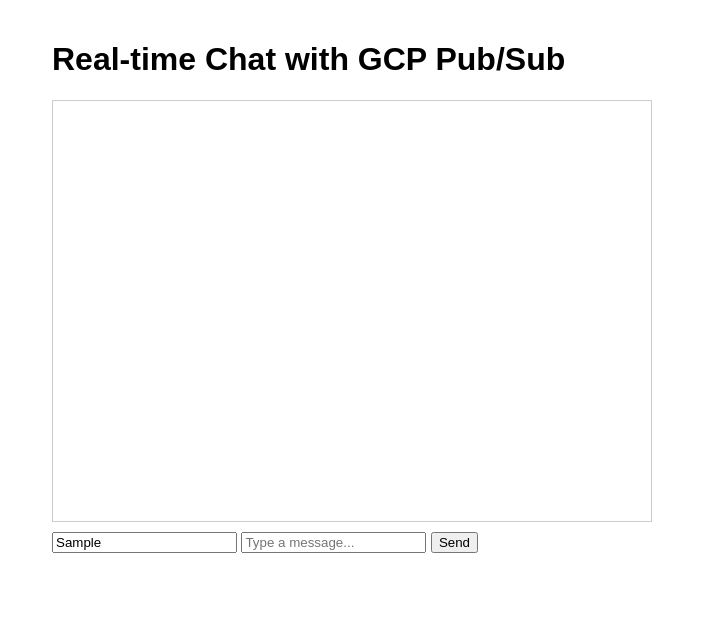
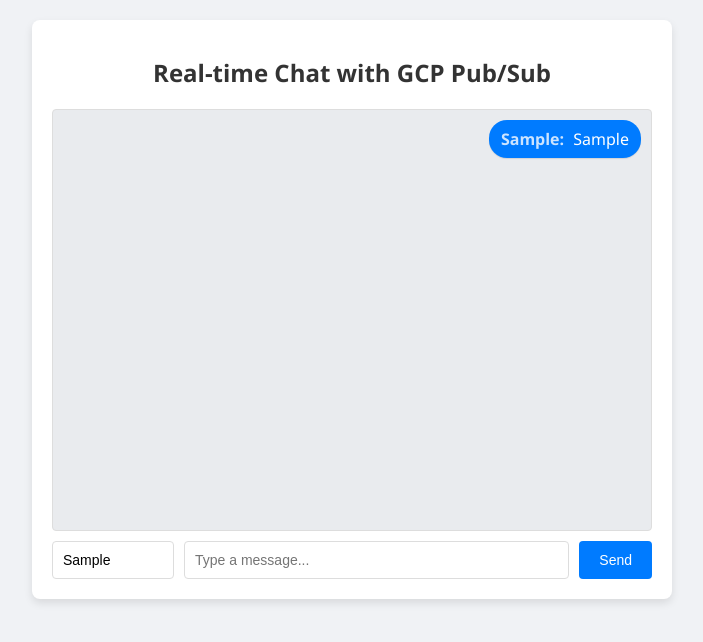
Before and after one commit to Sanjula2005/PUB-SUB, a plain HTML site: page index.html in a window 1280 px wide. Both pictures are taken after typing "Sample", "Sample" into the empty fields and a click on the button "Send". Shown: the whole page, without its empty margins (288-991 px from the left). Drawn offline with Linux system fonts and the light colour scheme; no server answers.

Commit message:
Update index.html

```diff
--- a/index.html
+++ b/index.html
@@ -5,13 +5,100 @@
     <meta name="viewport" content="width=device-width, initial-scale=1.0">
     <title>GCP Pub/Sub Chat</title>
     <style>
-        body { font-family: sans-serif; max-width: 600px; margin: auto; padding: 20px; }
-        #chat-box { height: 400px; border: 1px solid #ccc; overflow-y: scroll; padding: 10px; margin-bottom: 10px; }
-        .message { margin-bottom: 5px; }
-        .username { font-weight: bold; color: #007bff; }
+        body {
+            font-family: 'Segoe UI', Tahoma, Geneva, Verdana, sans-serif;
+            background-color: #f0f2f5;
+            display: flex;
+            flex-direction: column;
+            align-items: center;
+            margin: 0;
+            padding: 20px;
+        }
+        #chat-container {
+            background-color: white;
+            border-radius: 8px;
+            box-shadow: 0 4px 8px rgba(0,0,0,0.1);
+            width: 100%;
+            max-width: 600px;
+            display: flex;
+            flex-direction: column;
+            padding: 20px;
+        }
+        h1 {
+            color: #333;
+            font-size: 24px;
+            margin-bottom: 20px;
+            text-align: center;
+        }
+        #chat-box {
+            height: 400px;
+            border: 1px solid #ddd;
+            border-radius: 4px;
+            overflow-y: auto;
+            padding: 10px;
+            margin-bottom: 10px;
+            background-color: #e9ebee;
+            display: flex;
+            flex-direction: column;
+        }
+        .message {
+            margin-bottom: 10px;
+            padding: 8px 12px;
+            border-radius: 18px;
+            max-width: 70%;
+            word-wrap: break-word;
+            align-self: flex-start;
+            background-color: #fff;
+            color: #333;
+            box-shadow: 0 1px 1px rgba(0,0,0,0.1);
+        }
+        .sent-message {
+            background-color: #007bff;
+            color: white;
+            align-self: flex-end;
+        }
+        .username {
+            font-weight: bold;
+            margin-right: 5px;
+        }
+        .sent-message .username {
+            color: rgba(255, 255, 255, 0.8);
+        }
+        #message-form {
+            display: flex;
+            gap: 10px;
+        }
+        #username {
+            width: 100px;
+            padding: 10px;
+            border: 1px solid #ddd;
+            border-radius: 4px;
+            font-size: 14px;
+        }
+        #message-input {
+            flex: 1;
+            padding: 10px;
+            border: 1px solid #ddd;
+            border-radius: 4px;
+            font-size: 14px;
+        }
+        button {
+            padding: 10px 20px;
+            border: none;
+            background-color: #007bff;
+            color: white;
+            border-radius: 4px;
+            cursor: pointer;
+            font-size: 14px;
+            transition: background-color 0.2s;
+        }
+        button:hover {
+            background-color: #0056b3;
+        }
     </style>
 </head>
 <body>
+    <div id="chat-container">
         <h1>Real-time Chat with GCP Pub/Sub</h1>
         <div id="chat-box"></div>
         <form id="message-form">
@@ -19,6 +106,7 @@
             <input type="text" id="message-input" placeholder="Type a message..." required>
             <button type="submit">Send</button>
         </form>
+    </div>
 
     <script>
     const chatBox = document.getElementById('chat-box');
@@ -26,37 +114,53 @@
     const usernameInput = document.getElementById('username');
     const messageInput = document.getElementById('message-input');
 
-    // Function to add a message to the chat box
-    function addMessage(data) {
+    const savedUsername = localStorage.getItem('chatUsername');
+    if (savedUsername) {
+        usernameInput.value = savedUsername;
+    }
+
+    function addMessage(data, isSender = false) {
         const messageElement = document.createElement('div');
         messageElement.classList.add('message');
+        if (isSender) {
+            messageElement.classList.add('sent-message');
+        }
         messageElement.innerHTML = `<span class="username">${data.username}:</span> ${data.message}`;
         chatBox.appendChild(messageElement);
         chatBox.scrollTop = chatBox.scrollHeight;
     }
 
-    // Set up Server-Sent Events (SSE) to receive new messages
     const eventSource = new EventSource('/stream');
     eventSource.onmessage = function(event) {
         const data = JSON.parse(event.data);
+        const myUsername = usernameInput.value;
+
+        // Only display messages that are not from the current user
+        if (data.username !== myUsername) {
             addMessage(data);
+        }
     };
 
-    // Handle form submission
     messageForm.addEventListener('submit', async function(e) {
-        // THIS IS THE CRUCIAL LINE
         e.preventDefault();
 
         const username = usernameInput.value;
         const message = messageInput.value;
+
         if (username && message) {
+            localStorage.setItem('chatUsername', username);
+
+            const sentMessageData = { username: username, message: message };
+            // Display your message immediately
+            addMessage(sentMessageData, true);
+
             try {
                 await fetch('/publish', {
                     method: 'POST',
                     headers: { 'Content-Type': 'application/json' },
-                    body: JSON.stringify({ username, message })
+                    body: JSON.stringify(sentMessageData)
                 });
-                messageInput.value = ''; // Clear the input field
+                messageInput.value = '';
             } catch (error) {
                 console.error('Error publishing message:', error);
             }
```
Lines whose indentation alone changed are shown as unchanged.
